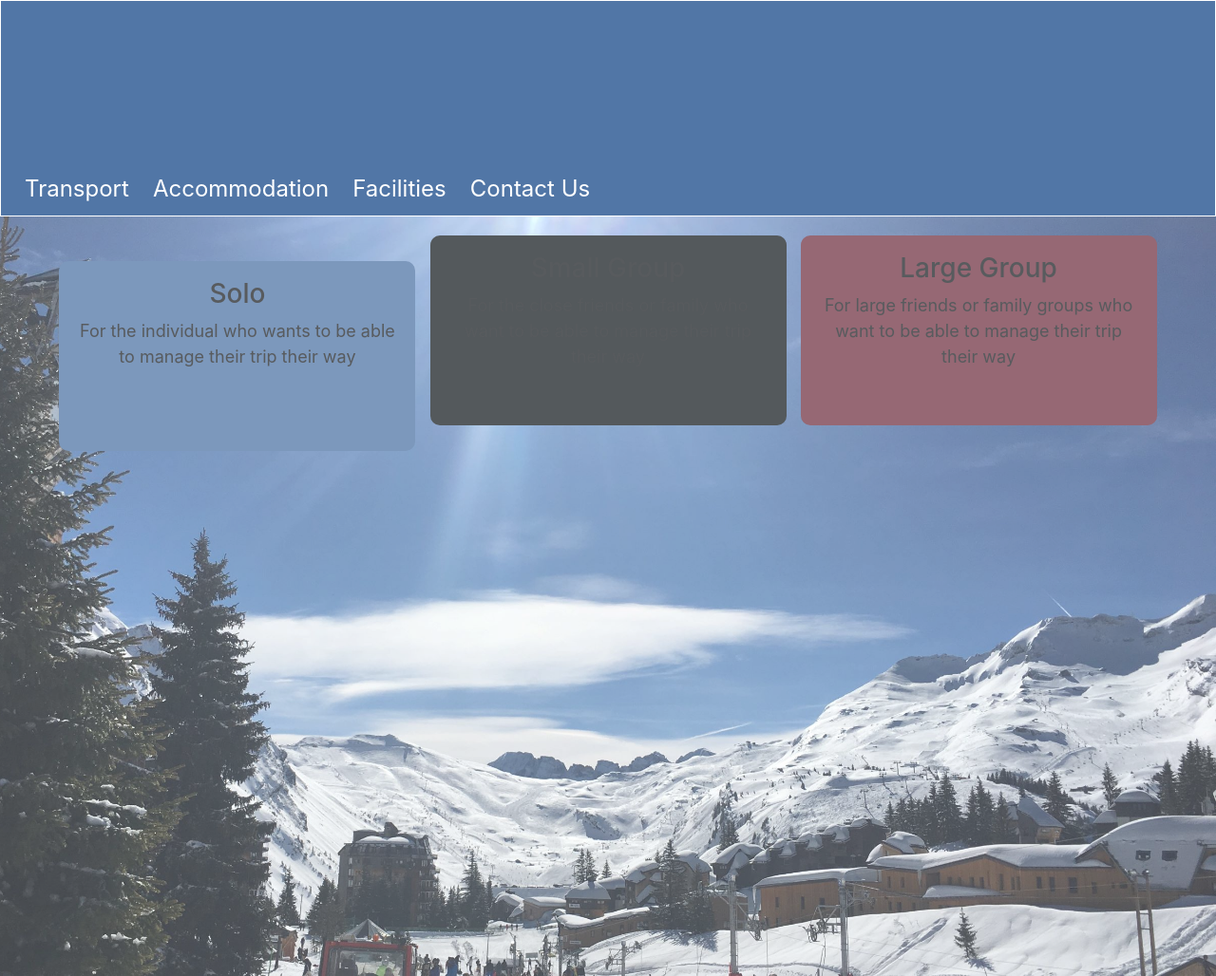
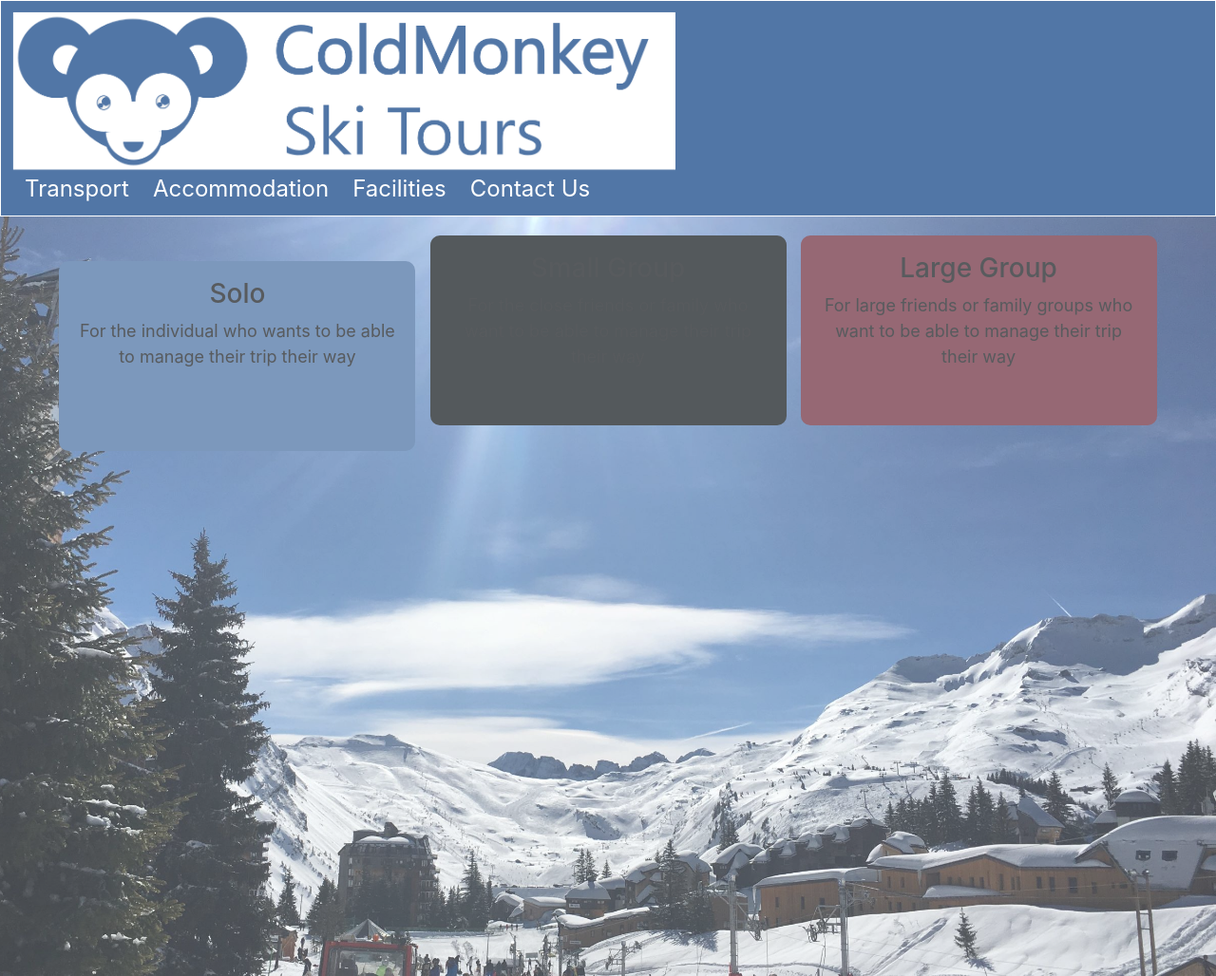
Before and after one commit to caith073/cold-test-monkey, a plain HTML site: page index.html in a window 1280 px wide. Shown: the top 1028 px of the page at 95% size. Drawn offline with nearby package versions, Linux system fonts and the light colour scheme; files that its build step writes are made by us from their sources; files whose address does not match are found by name.

Commit message:
update to folders previous commit failed

```diff
--- a/assets/main.css
+++ b/assets/css/main.css
@@ -44,7 +44,7 @@ body {
 
 /*-----------------images--------------------*/
 .logo {
-    background: url("images/facemonkeylogolightIS.PNG");
+    background: url("/assets/images/facemonkeylogolightIS.PNG");
     background-position: left;
     background-repeat: no-repeat;
     background-size: cover;
```
Also changed, not shown: assets/images/cmlogodark02.PNG (renamed from images/cmlogodark02.PNG), assets/images/cmlogodarkPP01.PNG (renamed from images/cmlogodarkPP01.PNG), assets/images/cmlogodarkPP01mini.PNG (renamed from images/cmlogodarkPP01mini.PNG), assets/images/cmlogodarkPP01thumb.PNG (renamed from images/cmlogodarkPP01thumb.PNG), assets/images/cmlogodarkSTours.png (renamed from images/cmlogodarkSTours.png), assets/images/cmlogodarkSTours02.png (renamed from images/cmlogodarkSTours02.png), assets/images/cmlogonewdark02.PNG (renamed from images/cmlogonewdark02.PNG), assets/images/cmlogonewdark03.PNG (renamed from images/cmlogonewdark03.PNG), assets/images/facemonkeylogolightIS.PNG (renamed from images/facemonkeylogolightIS.PNG), assets/images/testimage02resize.jpg (renamed from images/testimage02resize.jpg), 2 other files.
